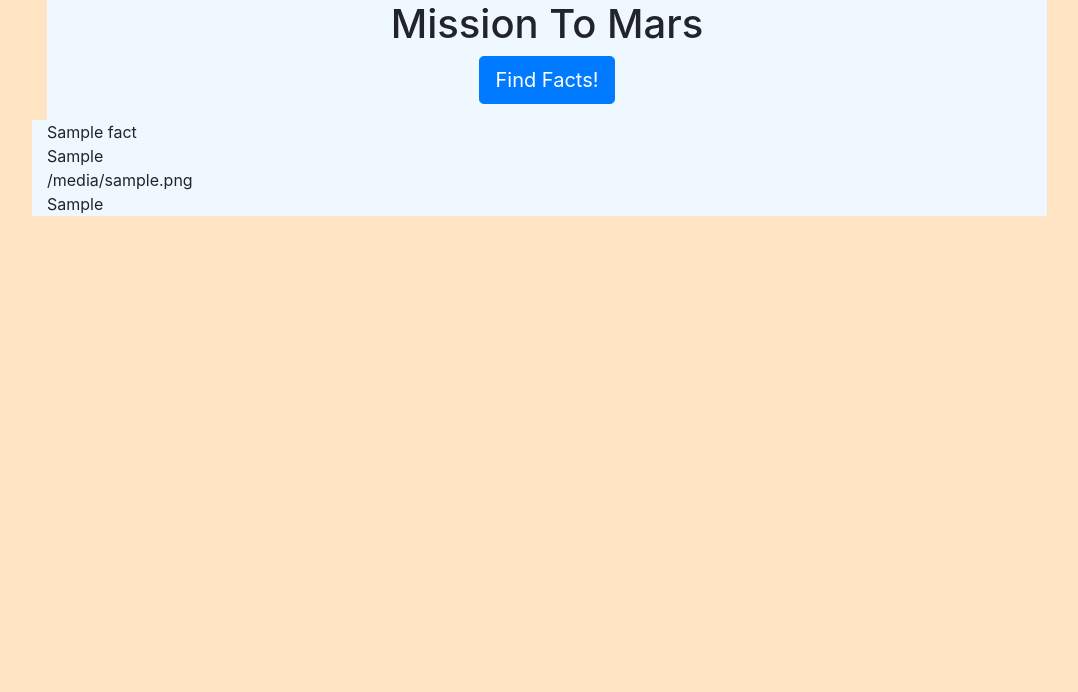
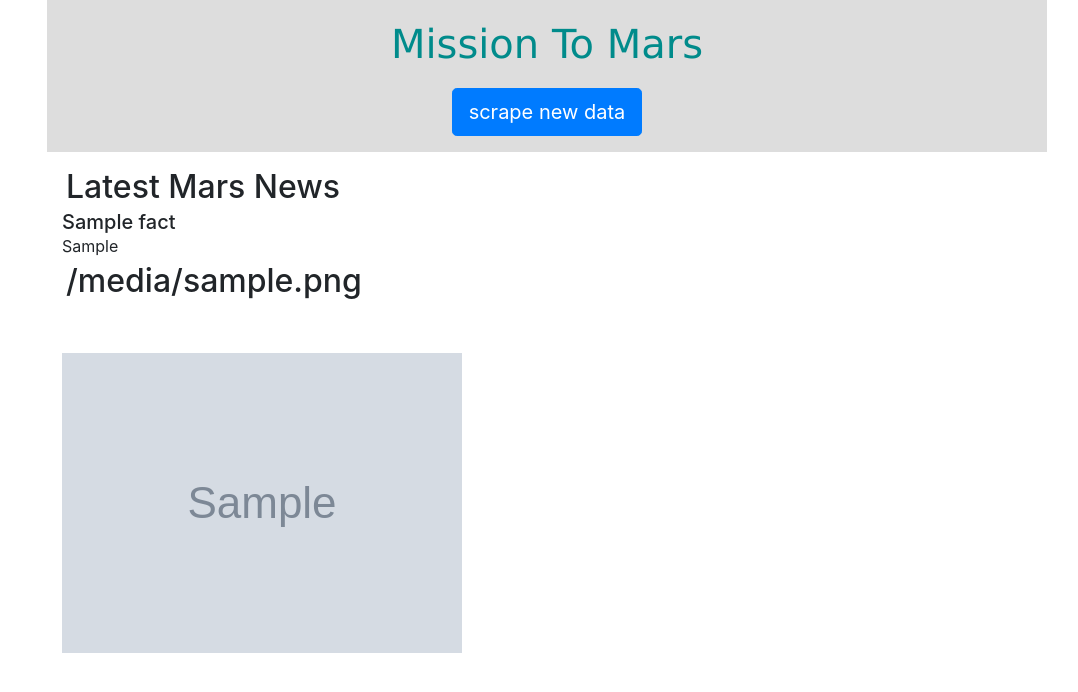
Before and after one commit to julia-claira/web-scraping-NASA, a Flask app: page / in a window 1280 px wide. Shown: the top 692 px of the page, without its empty margins (93-1171 px from the left). Run offline with Flask 2, Linux system fonts and the light colour scheme; grey boxes marked "Sample" are stand-in pictures; a database or web service that is not in the repository returns one stand-in record (values such as "Sample title"); some libraries are stand-ins or nearby versions.

Commit message:
fixed css styling

```diff
--- a/Mission_to_Mars/static/style.css
+++ b/Mission_to_Mars/static/style.css
@@ -1,5 +1,5 @@
 body {
-    background-color: bisque;
+    background-color: rgb(255, 255, 255);
 }
 button {
    font-family:fantasy;
@@ -14,10 +14,22 @@ button {
 
 }
 
+h1 {
+    font-family:Verdana, Geneva, Tahoma, sans-serif;
+    color: darkcyan;
+    margin: 20px;
+}
 
+h2 {
+    margin: 4px;
+}
 
-.row {
-    background-color:aliceblue!important;
+h5 {
+    margin: 0px;
+}
+
+#headerbox {
+    background-color:rgb(221, 221, 221)!important;
 }
 
 .panel-transparent {
--- a/Mission_to_Mars/templates/index.html
+++ b/Mission_to_Mars/templates/index.html
@@ -15,24 +15,32 @@
 <body>
 
     <div class="container-fluid">
-        <div class="row">
+        <div class="row"  id="headerbox">
             <div class="col-md-12">
                 <center><h1>Mission To Mars</h1></center>
 
-            <center><p><a class="btn btn-primary btn-lg" href="/scrape" role="button">Find Facts!</a></p></center>
+            <center><p><a class="btn btn-primary btn-lg" href="/scrape" role="button">scrape new data</a></p></center>
             </div>
+        </div>
 
-            <div class="row">
-                <div class="col-md-12">
-                    {{facts.latest_title}} <br>
-                    {{facts.latest_p}} <br>
-                    {{facts.featured_image}} <br>
-                    {{facts.the_hemispheres}} <br>
-                </div>
+        <div class="row">
+            <div class="col-md-12">
+                <p></p>
+                <h2>Latest Mars News</h2>
+                <h5>{{facts.latest_title}}</h5>
+                {{facts.latest_p}} <br>
             </div>
+        </div>
 
+        <div class="row">
+            <div class="col-md-12">
+                <h2>{{facts.featured_image}} </h2> <br>
+                <br>
+                <img src={{facts.featured_image}}>
+            </div>
         </div>
     </div>
+
 
 <script src="https://cdn.jsdelivr.net/npm/bootstrap@5.0.1/dist/js/bootstrap.bundle.min.js" integrity="sha384-gtEjrD/SeCtmISkJkNUaaKMoLD0//ElJ19smozuHV6z3Iehds+3Ulb9Bn9Plx0x4" crossorigin="anonymous"></script>
 </body>
```
